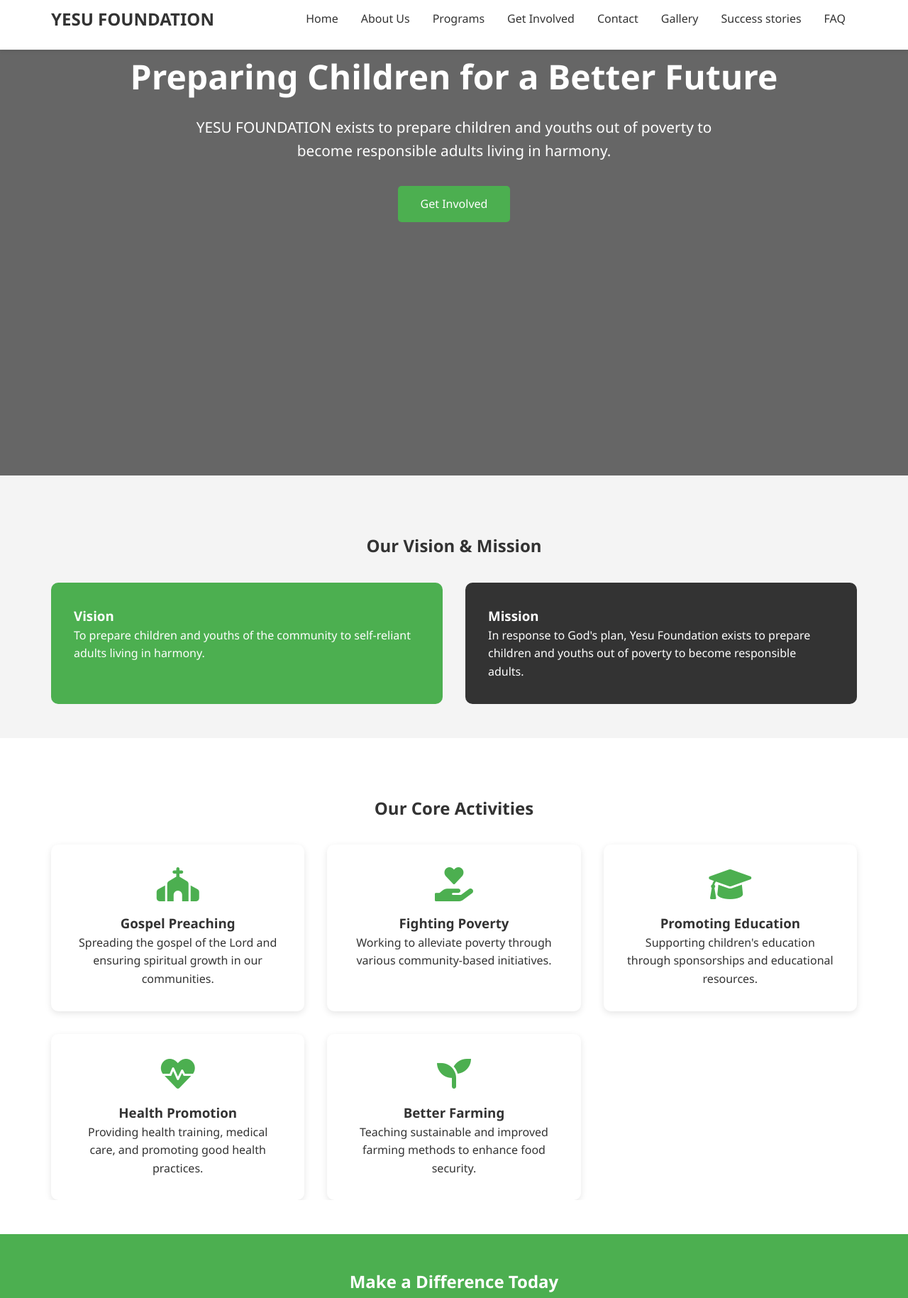
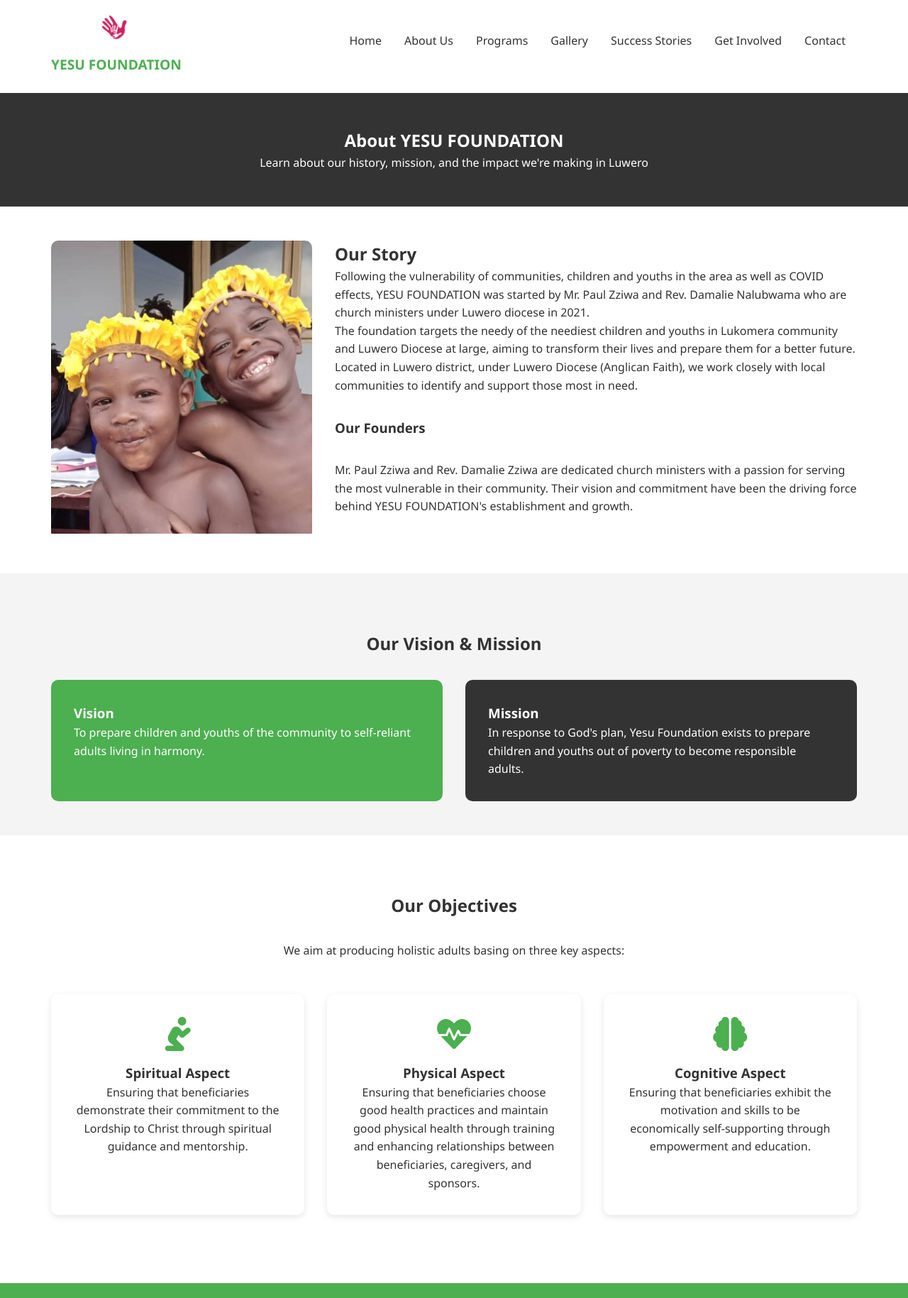
Before and after one commit to SekibaalaMark/yesu-foundation, a plain HTML site: page index.html in a window 1280 px wide. Shown: the part 16-1845 px from the top of the page at 71% size. Drawn offline with Linux system fonts and the light colour scheme.

Commit message:
improved styling

```diff
--- a/index.html
+++ b/index.html
@@ -3,39 +3,59 @@
 <head>
   <meta charset="UTF-8">
   <meta name="viewport" content="width=device-width, initial-scale=1.0">
-  <meta name="description" content="YESU FOUNDATION - Preparing children and youths to become self-reliant adults living in harmony">
+  <meta name="description" content="About YESU FOUNDATION - Our history, vision, and mission">
   <link rel="stylesheet" href="https://cdnjs.cloudflare.com/ajax/libs/font-awesome/6.0.0-beta3/css/all.min.css">
   <link rel="stylesheet" href="styles.css">
-  <title>YESU FOUNDATION - Home</title>
+  <title>YESU FOUNDATION - About Us</title>
 </head>
 <body>
   <!-- Header -->
   <header id="main-header">
     <div class="container">
       <nav id="navbar">
-        <h1 class="logo"><a href="index.html">YESU FOUNDATION</a></h1>
+        <div class="logo">
+          <a href="index.html">
+            <img src="logo.jpg" alt="YESU FOUNDATION Logo" class="logo-image">
+            <span class="logo-text">YESU FOUNDATION</span>
+          </a>
+        </div>
         <ul>
           <li><a href="index.html">Home</a></li>
           <li><a href="about.html">About Us</a></li>
           <li><a href="programs.html">Programs</a></li>
+          <li><a href="gallery.html">Gallery</a></li>
+          <li><a href="success.html">Success Stories</a></li>
           <li><a href="get-involved.html">Get Involved</a></li>
           <li><a href="contact.html">Contact</a></li>
-          <li><a href="gallery.html">Gallery</a></li>
-          <li><a href="success.html">Success stories</a></li>
-          <li><a href="faq.html">FAQ</a></li>
+          <!--<li><a href="faq.html">FAQ</a></li>-->
         </ul>
       </nav>
     </div>
   </header>
 
-  <!-- Showcase -->
-  <section id="showcase">
-    <div class="overlay"></div>
+  <!-- Page Header -->
+  <section class="bg-dark py-3">
+    <div class="container text-center">
+      <h1>About YESU FOUNDATION</h1>
+      <p>Learn about our history, mission, and the impact we're making in Luwero</p>
+    </div>
+  </section>
+
+  <!-- About Info -->
+  <section class="py-3">
     <div class="container">
-      <div class="showcase-content">
-        <h1>Preparing Children for a Better Future</h1>
-        <p>YESU FOUNDATION exists to prepare children and youths out of poverty to become responsible adults living in harmony.</p>
-        <a href="get-involved.html" class="btn btn-primary">Get Involved</a>
+      <div class="about-info">
+        <div class="about-image">
+          <img src="children.jpg" alt="Children at YESU FOUNDATION">
+        </div>
+        <div>
+          <h2>Our Story</h2>
+          <p>Following the vulnerability of communities, children and youths in the area as well as COVID effects, YESU FOUNDATION was started by Mr. Paul Zziwa and Rev. Damalie Nalubwama who are church ministers under Luwero diocese in 2021.</p>
+          <p>The foundation targets the needy of the neediest children and youths in Lukomera community and Luwero Diocese at large, aiming to transform their lives and prepare them for a better future.</p>
+          <p>Located in Luwero district, under Luwero Diocese (Anglican Faith), we work closely with local communities to identify and support those most in need.</p>
+          <h3 class="my-2">Our Founders</h3>
+          <p>Mr. Paul Zziwa and Rev. Damalie Zziwa are dedicated church ministers with a passion for serving the most vulnerable in their community. Their vision and commitment have been the driving force behind YESU FOUNDATION's establishment and growth.</p>
+        </div>
       </div>
     </div>
   </section>
@@ -57,35 +77,27 @@
     </div>
   </section>
 
-  <!-- Core Activities -->
+  <!-- Objectives -->
   <section class="py-3">
     <div class="container">
-      <h2 class="text-center my-2">Our Core Activities</h2>
-      <div class="activities">
+      <h2 class="text-center my-2">Our Objectives</h2>
+      <p class="text-center">We aim at producing holistic adults basing on three key aspects:</p>
+
+      <div class="activities my-3">
         <div class="activity">
-          <i class="fas fa-church"></i>
-          <h3>Gospel Preaching</h3>
-          <p>Spreading the gospel of the Lord and ensuring spiritual growth in our communities.</p>
-        </div>
-        <div class="activity">
-          <i class="fas fa-hand-holding-heart"></i>
-          <h3>Fighting Poverty</h3>
-          <p>Working to alleviate poverty through various community-based initiatives.</p>
-        </div>
-        <div class="activity">
-          <i class="fas fa-graduation-cap"></i>
-          <h3>Promoting Education</h3>
-          <p>Supporting children's education through sponsorships and educational resources.</p>
+          <i class="fas fa-pray"></i>
+          <h3>Spiritual Aspect</h3>
+          <p>Ensuring that beneficiaries demonstrate their commitment to the Lordship to Christ through spiritual guidance and mentorship.</p>
         </div>
         <div class="activity">
           <i class="fas fa-heartbeat"></i>
-          <h3>Health Promotion</h3>
-          <p>Providing health training, medical care, and promoting good health practices.</p>
+          <h3>Physical Aspect</h3>
+          <p>Ensuring that beneficiaries choose good health practices and maintain good physical health through training and enhancing relationships between beneficiaries, caregivers, and sponsors.</p>
         </div>
         <div class="activity">
-          <i class="fas fa-seedling"></i>
-          <h3>Better Farming</h3>
-          <p>Teaching sustainable and improved farming methods to enhance food security.</p>
+          <i class="fas fa-brain"></i>
+          <h3>Cognitive Aspect</h3>
+          <p>Ensuring that beneficiaries exhibit the motivation and skills to be economically self-supporting through empowerment and education.</p>
         </div>
       </div>
     </div>
@@ -94,9 +106,9 @@
   <!-- Call to Action -->
   <section class="bg-primary py-3">
     <div class="container text-center">
-      <h2>Make a Difference Today</h2>
-      <p class="my-1">Join us in our mission to transform the lives of children and youth in Luwero.</p>
-      <a href="get-involved.html" class="btn btn-dark my-1">Donate Now</a>
+      <h2>Join Our Mission</h2>
+      <p class="my-1">Help us transform the lives of vulnerable children and youth in Luwero.</p>
+      <a href="get-involved.html" class="btn btn-dark my-1">Get Involved</a>
       <a href="contact.html" class="btn btn-light my-1">Contact Us</a>
     </div>
   </section>
--- a/styles.css
+++ b/styles.css
@@ -120,10 +120,33 @@ img {
   padding: 0.5rem 0;
 }
 
+/* Logo Styles */
 #navbar .logo {
-  font-size: 1.5rem;
+  display: flex;
+  flex-direction: column;
+  align-items: center;
+  text-align: center;
+}
+
+#navbar .logo a {
+  display: flex;
+  flex-direction: column;
+  align-items: center;
+  text-decoration: none;
+}
+
+.logo-image {
+  width: 60px;
+  height: 60px;
+  object-fit: contain;
+  margin-bottom: 0.5rem;
+}
+
+.logo-text {
+  font-size: 1.2rem;
   font-weight: bold;
   color: var(--primary-color);
+  white-space: nowrap;
 }
 
 #navbar ul {
@@ -310,6 +333,15 @@ img {
     margin-top: 1rem;
   }
 
+  .logo-image {
+    width: 50px;
+    height: 50px;
+  }
+
+  .logo-text {
+    font-size: 1rem;
+  }
+
   .vision-mission {
     grid-template-columns: 1fr;
   }
```
Also changed, not shown: about.html (+9 -4 lines), contact.html (+9 -4 lines), faq.html (+7 -2 lines), gallery.html (+8 -3 lines), get-involved.html (+9 -4 lines), programs.html (+9 -4 lines), success.html (+19 -14 lines), betty1.jpg (added), derrick.jpg (added), logo.jpg (added).
